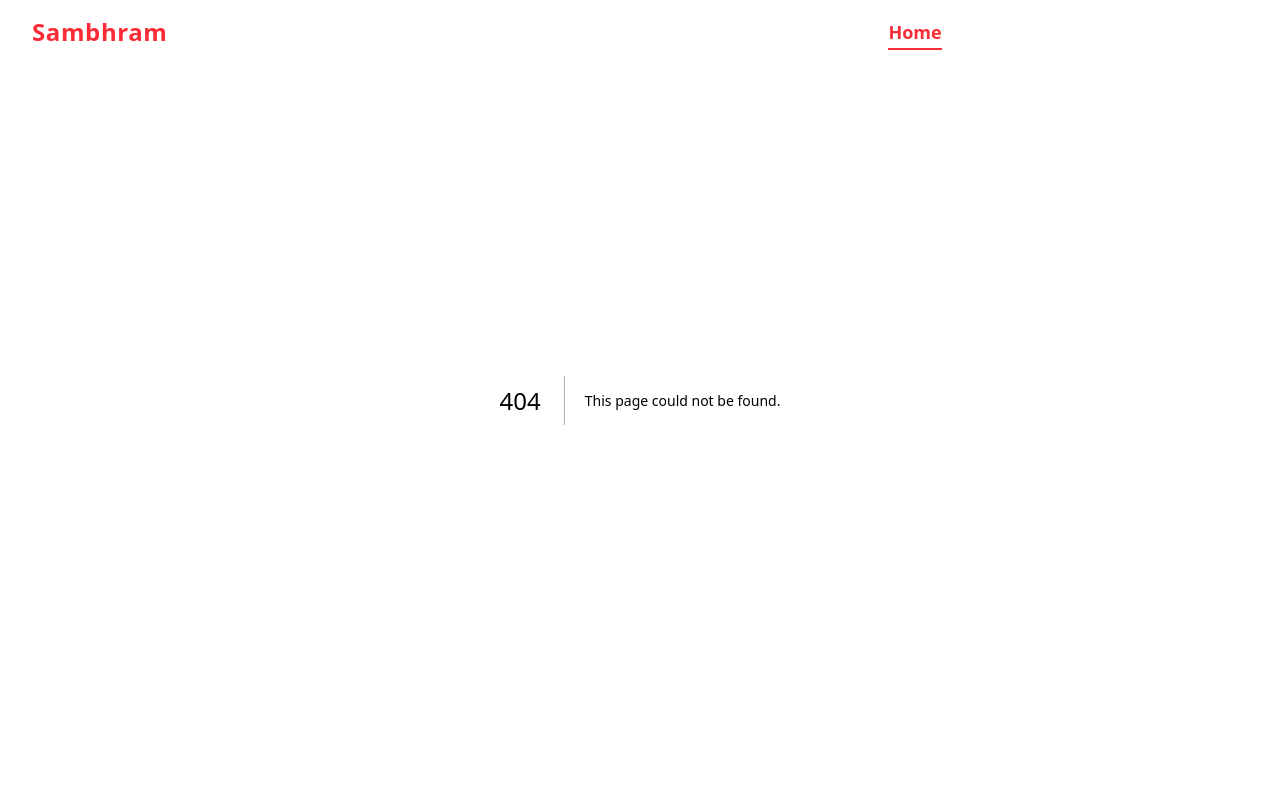
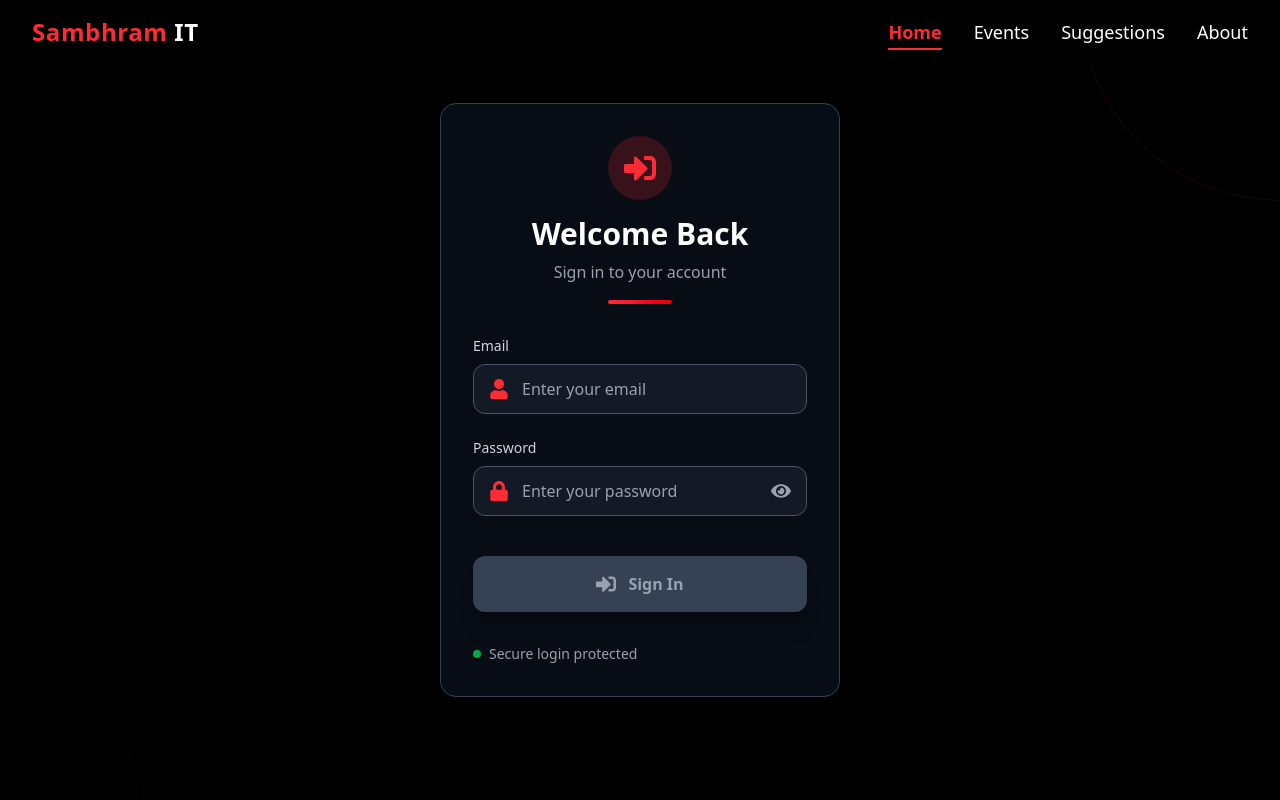
Before and after one commit to Aayushman-nvm/SaIT-events, a Next.js app: page /admin/login in a window 1280 px wide. Before the commit this address had no page. Shown: the top 800 px of the page. Built offline with nearby package versions, Linux system fonts and the light colour scheme.

Commit message:
Admin login page

```diff
--- /dev/null
+++ b/app/admin/login/page.tsx
@@ -0,0 +1,208 @@
+"use client";
+import React, { useState } from 'react';
+import { motion } from 'framer-motion';
+import { FaUser, FaLock, FaSignInAlt, FaEye, FaEyeSlash } from 'react-icons/fa';
+
+function Page() {
+  const [userData, setUserData] = useState({ email: '', password: '' });
+  const [isSubmitting, setIsSubmitting] = useState(false);
+  const [showPassword, setShowPassword] = useState(false);
+
+  const handleSubmit = async (e: React.FormEvent) => {
+    e.preventDefault();
+    setIsSubmitting(true);
+
+    // Simulate API call
+    await new Promise(resolve => setTimeout(resolve, 1500));
+    console.log(userData);
+
+    setIsSubmitting(false);
+  };
+
+  const isFormValid = userData.email && userData.password;
+
+  return (
+    <div className="min-h-screen bg-black text-white font-sans overflow-x-hidden flex items-center justify-center">
+      {/* Background Decorations */}
+      <div className="absolute inset-0 pointer-events-none overflow-hidden">
+        <motion.div
+          animate={{
+            rotate: [0, 360],
+            scale: [1, 1.1, 1]
+          }}
+          transition={{
+            duration: 25,
+            repeat: Infinity,
+            ease: "linear"
+          }}
+          className="absolute w-96 h-96 border border-red-500/10 rounded-full -top-48 -right-48"
+        />
+        <motion.div
+          animate={{
+            rotate: [360, 0],
+            scale: [1, 1.2, 1]
+          }}
+          transition={{
+            duration: 30,
+            repeat: Infinity,
+            ease: "linear"
+          }}
+          className="absolute w-64 h-64 border border-red-500/5 rounded-full -bottom-32 -left-32"
+        />
+      </div>
+
+      <div className="relative z-10 w-full max-w-md mx-auto px-6">
+        {/* Login Card */}
+        <motion.div
+          initial={{ opacity: 0, y: 40 }}
+          animate={{ opacity: 1, y: 0 }}
+          transition={{ duration: 0.8 }}
+          className="bg-gray-900/50 border border-gray-700 rounded-2xl p-8 backdrop-blur-sm shadow-2xl"
+        >
+          {/* Header */}
+          <motion.div
+            initial={{ opacity: 0, y: 20 }}
+            animate={{ opacity: 1, y: 0 }}
+            transition={{ duration: 0.6, delay: 0.2 }}
+            className="text-center mb-8"
+          >
+            <motion.div
+              initial={{ scale: 0 }}
+              animate={{ scale: 1 }}
+              transition={{ duration: 0.6, type: "spring", bounce: 0.4, delay: 0.3 }}
+              className="inline-flex items-center justify-center w-16 h-16 bg-red-500/20 rounded-full mb-4"
+            >
+              <FaSignInAlt className="w-8 h-8 text-red-500" />
+            </motion.div>
+
+            <h1 className="text-3xl font-bold text-white mb-2">Welcome Back</h1>
+            <p className="text-gray-400">Sign in to your account</p>
+
+            <motion.div
+              initial={{ scaleX: 0 }}
+              animate={{ scaleX: 1 }}
+              transition={{ duration: 0.8, delay: 0.4 }}
+              className="w-16 h-1 bg-gradient-to-r from-red-500 to-red-600 mx-auto rounded-full mt-4"
+            />
+          </motion.div>
+
+          {/* Form */}
+          <form onSubmit={handleSubmit} className="space-y-6">
+            {/* Email Input */}
+            <motion.div
+              initial={{ opacity: 0, x: -30 }}
+              animate={{ opacity: 1, x: 0 }}
+              transition={{ duration: 0.6, delay: 0.5 }}
+              className="relative group"
+            >
+              <label className="block text-sm font-medium text-gray-300 mb-2">Email</label>
+              <div className="relative">
+                <div className="absolute inset-y-0 left-0 pl-4 flex items-center pointer-events-none">
+                  <FaUser className="h-5 w-5 text-red-500 group-focus-within:text-red-400 transition-colors" />
+                </div>
+                <input
+                  type="email"
+                  placeholder="Enter your email"
+                  value={userData.email}
+                  onChange={(e) =>
+                    setUserData((prev) => ({ ...prev, email: e.target.value }))
+                  }
+                  className="w-full pl-12 pr-4 py-3 bg-gray-800/50 border border-gray-600 rounded-xl text-white placeholder-gray-400 focus:border-red-500 focus:ring-2 focus:ring-red-500/20 focus:outline-none transition-all duration-300"
+                  required
+                />
+              </div>
+            </motion.div>
+
+            {/* Password Input */}
+            <motion.div
+              initial={{ opacity: 0, x: 30 }}
+              animate={{ opacity: 1, x: 0 }}
+              transition={{ duration: 0.6, delay: 0.6 }}
+              className="relative group"
+            >
+              <label className="block text-sm font-medium text-gray-300 mb-2">Password</label>
+              <div className="relative">
+                <div className="absolute inset-y-0 left-0 pl-4 flex items-center pointer-events-none">
+                  <FaLock className="h-5 w-5 text-red-500 group-focus-within:text-red-400 transition-colors" />
+                </div>
+                <input
+                  type={showPassword ? "text" : "password"}
+                  placeholder="Enter your password"
+                  value={userData.password}
+                  onChange={(e) =>
+                    setUserData((prev) => ({ ...prev, password: e.target.value }))
+                  }
+                  className="w-full pl-12 pr-12 py-3 bg-gray-800/50 border border-gray-600 rounded-xl text-white placeholder-gray-400 focus:border-red-500 focus:ring-2 focus:ring-red-500/20 focus:outline-none transition-all duration-300"
+                  required
+                />
+                <button
+                  type="button"
+                  onClick={() => setShowPassword(!showPassword)}
+                  className="absolute inset-y-0 right-0 pr-4 flex items-center text-gray-400 hover:text-red-500 transition-colors"
+                >
+                  {showPassword ? <FaEyeSlash className="h-5 w-5" /> : <FaEye className="h-5 w-5" />}
+                </button>
+              </div>
+            </motion.div>
+
+            {/* Submit Button */}
+            <motion.div
+              initial={{ opacity: 0, y: 20 }}
+              animate={{ opacity: 1, y: 0 }}
+              transition={{ duration: 0.6, delay: 0.7 }}
+              className="pt-4"
+            >
+              <motion.button
+                type="submit"
+                disabled={!isFormValid || isSubmitting}
+                whileHover={{
+                  scale: isFormValid && !isSubmitting ? 1.02 : 1,
+                  boxShadow: isFormValid && !isSubmitting ? "0 0 30px rgba(239, 68, 68, 0.5)" : "none"
+                }}
+                whileTap={{ scale: isFormValid && !isSubmitting ? 0.98 : 1 }}
+                className={`w-full py-4 font-semibold rounded-xl transition-all duration-300 shadow-xl ${
+                  isSubmitting
+                    ? 'bg-gray-600 text-gray-300 cursor-not-allowed'
+                    : isFormValid
+                    ? 'bg-gradient-to-r from-red-600 to-red-700 hover:from-red-700 hover:to-red-800 text-white'
+                    : 'bg-gray-700 text-gray-400 cursor-not-allowed'
+                }`}
+              >
+                {isSubmitting ? (
+                  <div className="flex items-center justify-center gap-3">
+                    <motion.div
+                      animate={{ rotate: 360 }}
+                      transition={{ duration: 1, repeat: Infinity, ease: "linear" }}
+                      className="w-5 h-5 border-2 border-gray-300 border-t-transparent rounded-full"
+                    />
+                    Signing In...
+                  </div>
+                ) : (
+                  <div className="flex items-center justify-center gap-3">
+                    <FaSignInAlt className="w-5 h-5" />
+                    Sign In
+                  </div>
+                )}
+              </motion.button>
+            </motion.div>
+          </form>
+
+          {/* Additional Links */}
+          <motion.div
+            initial={{ opacity: 0 }}
+            animate={{ opacity: 1 }}
+            transition={{ duration: 0.8, delay: 0.8 }}
+            className="mt-8 text-center space-y-4"
+          >
+            <div className="flex items-center gap-2 text-sm text-gray-400">
+              <div className="w-2 h-2 bg-green-500 rounded-full animate-pulse" />
+              Secure login protected
+            </div>
+          </motion.div>
+        </motion.div>
+      </div>
+    </div>
+  );
+}
+
+export default Page;
```
